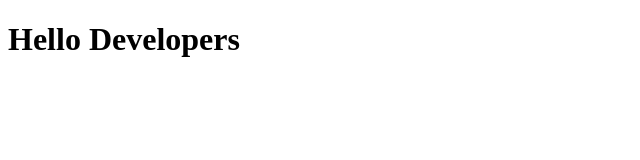
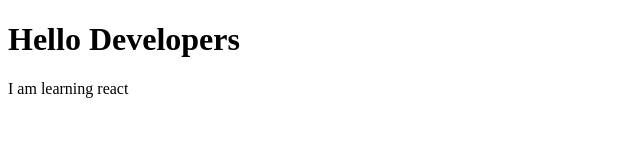
Before and after one commit to AjayMCA/FED-Training, a plain HTML site: page home.html in a window 1280 px wide. Shown: the whole page, without its empty margins (0-640 px from the left). Drawn offline with Linux system fonts and the light colour scheme.

Commit message:
Updating using p tag

```diff
--- a/home.html
+++ b/home.html
@@ -7,5 +7,6 @@
 </head>
 <body>
     <h1>Hello Developers</h1>
+    <p>I am learning react</p>
 </body>
 </html>
```
